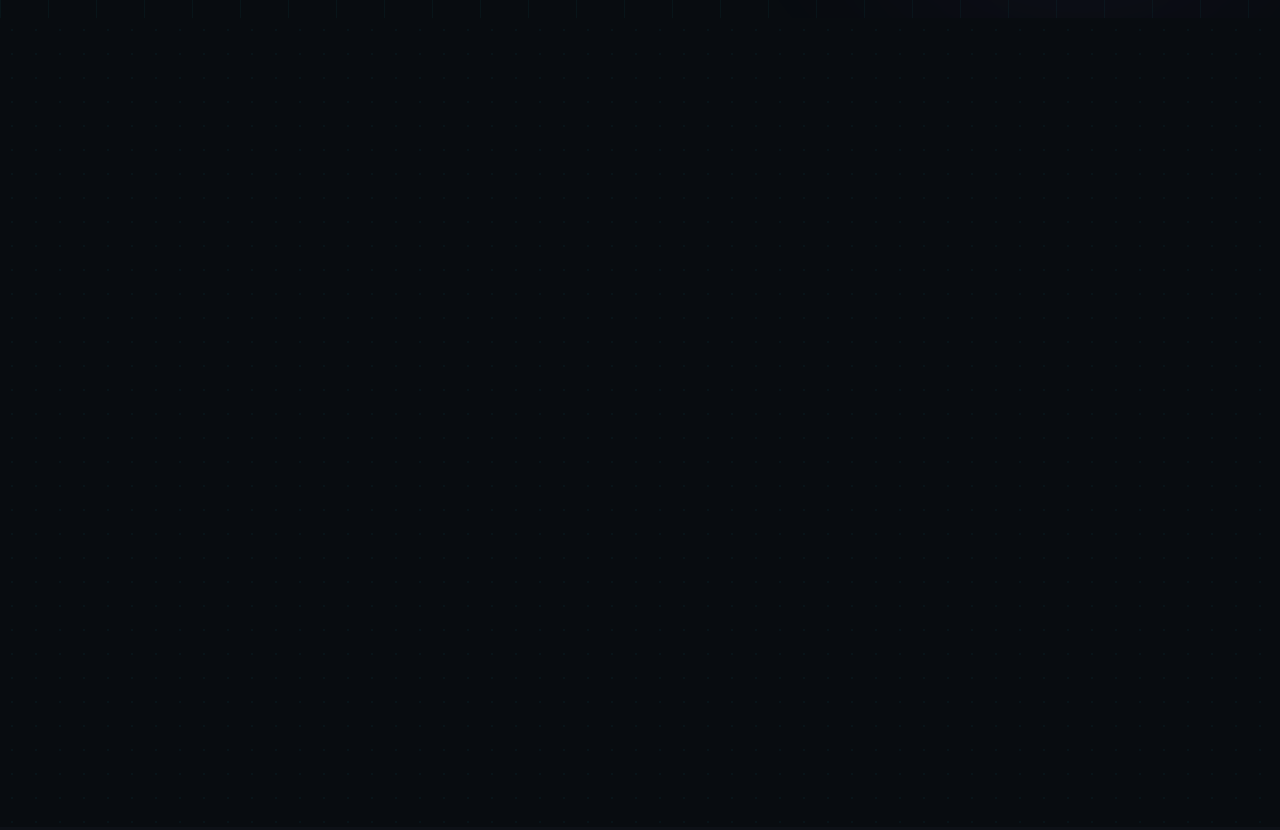
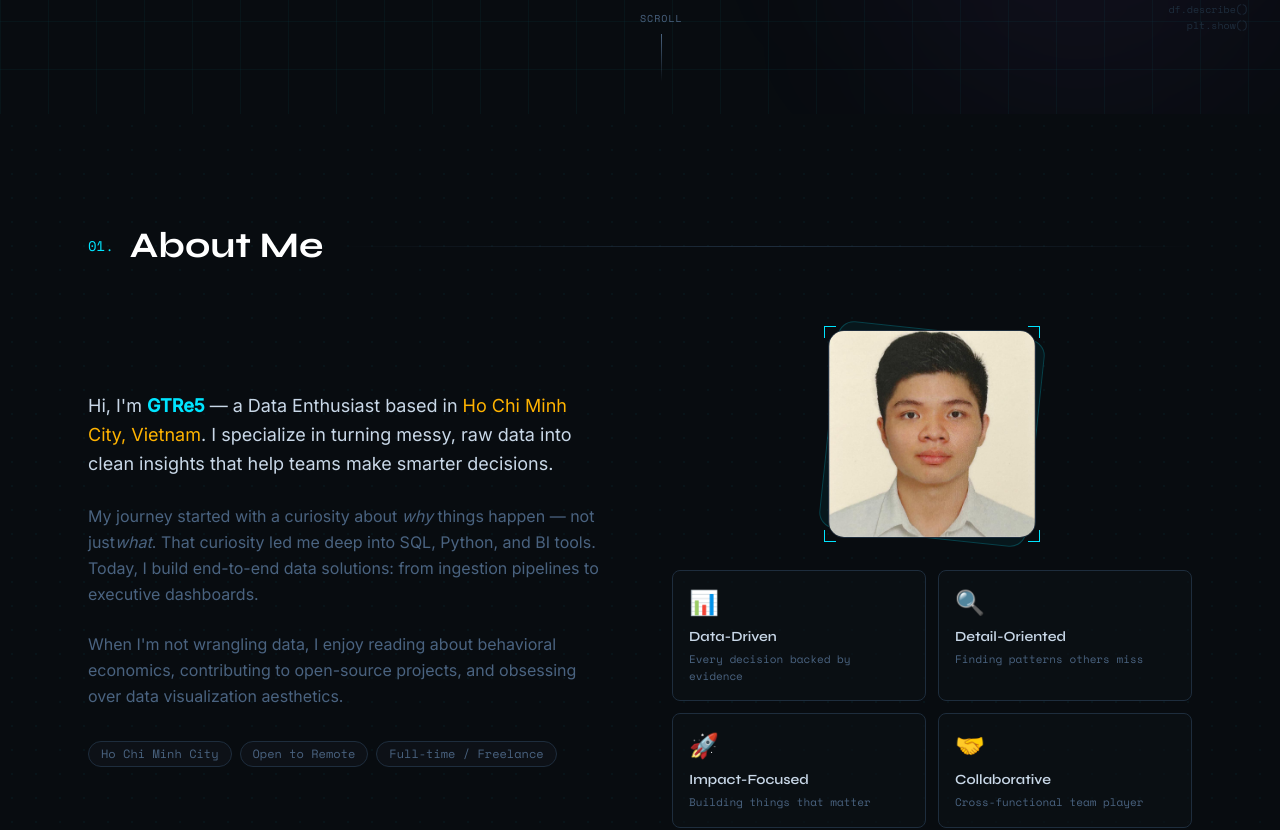
Before and after one commit to GTRe5/portfolio, a Next.js app: page / in a window 1280 px wide. Shown: the part 843-1673 px from the top of the page. Built offline with nearby package versions, Linux system fonts and the light colour scheme.

Commit message:
Fix a little bit

```diff
--- a/app/globals.css
+++ b/app/globals.css
@@ -1,8 +1,8 @@
+@import url("https://fonts.googleapis.com/css2?family=Space+Mono:ital,wght@0,400;0,700;1,400&family=Syne:wght@400;500;600;700;800&family=Inter:wght@300;400;500&display=swap");
+
 @tailwind base;
 @tailwind components;
 @tailwind utilities;
-
-@import url("https://fonts.googleapis.com/css2?family=Space+Mono:ital,wght@0,400;0,700;1,400&family=Syne:wght@400;500;600;700;800&family=Inter:wght@300;400;500&display=swap");
 
 :root {
   --font-mono: "Space Mono", monospace;
@@ -208,7 +208,7 @@ body {
     opacity 0.8s ease,
     transform 0.8s ease;
 }
-.section-reveal.visible {
+.visible .section-reveal {
   opacity: 1;
   transform: translateY(0);
 }
```
Also changed, not shown: tsconfig.json (+26 -6 lines).
